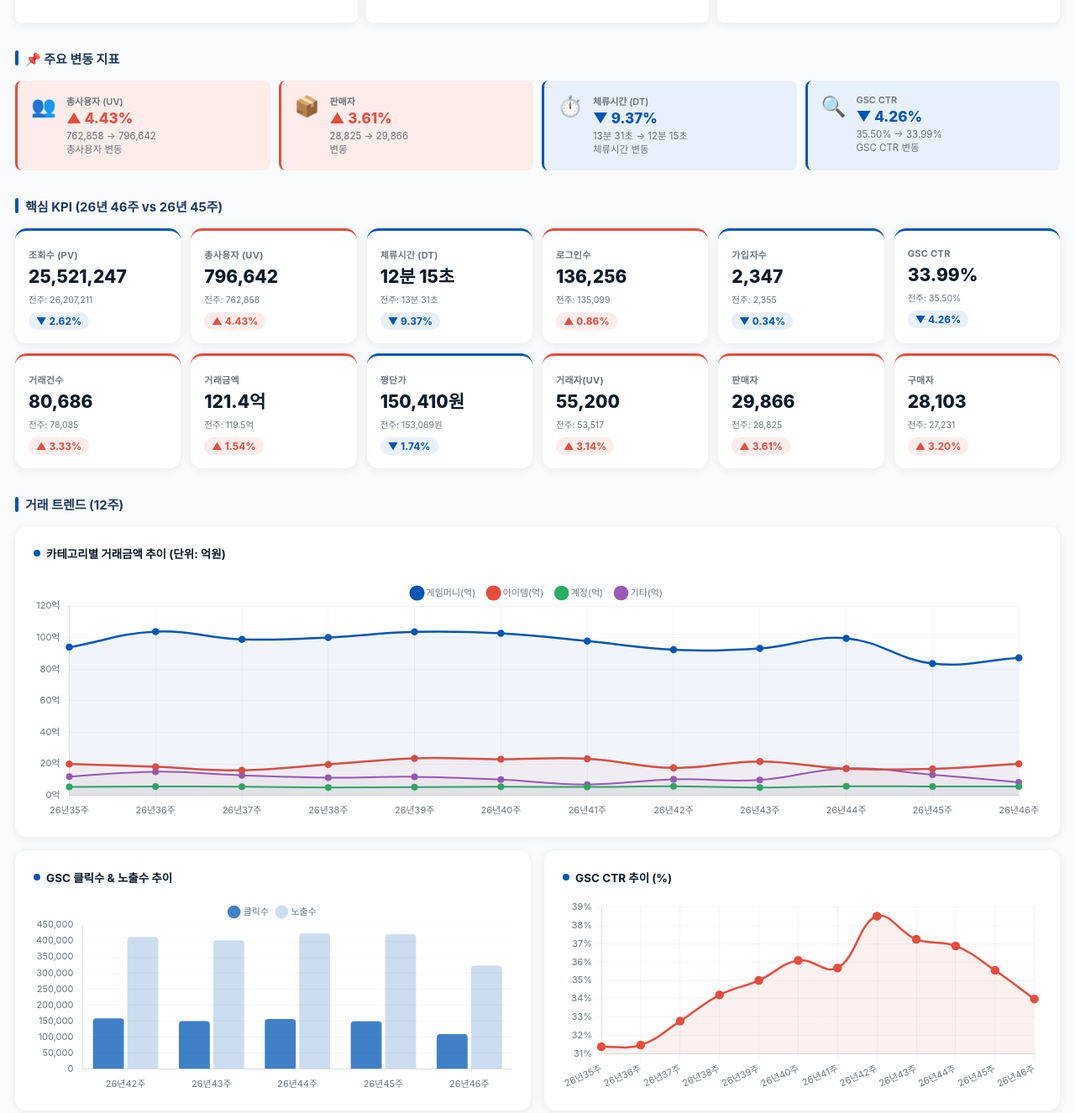
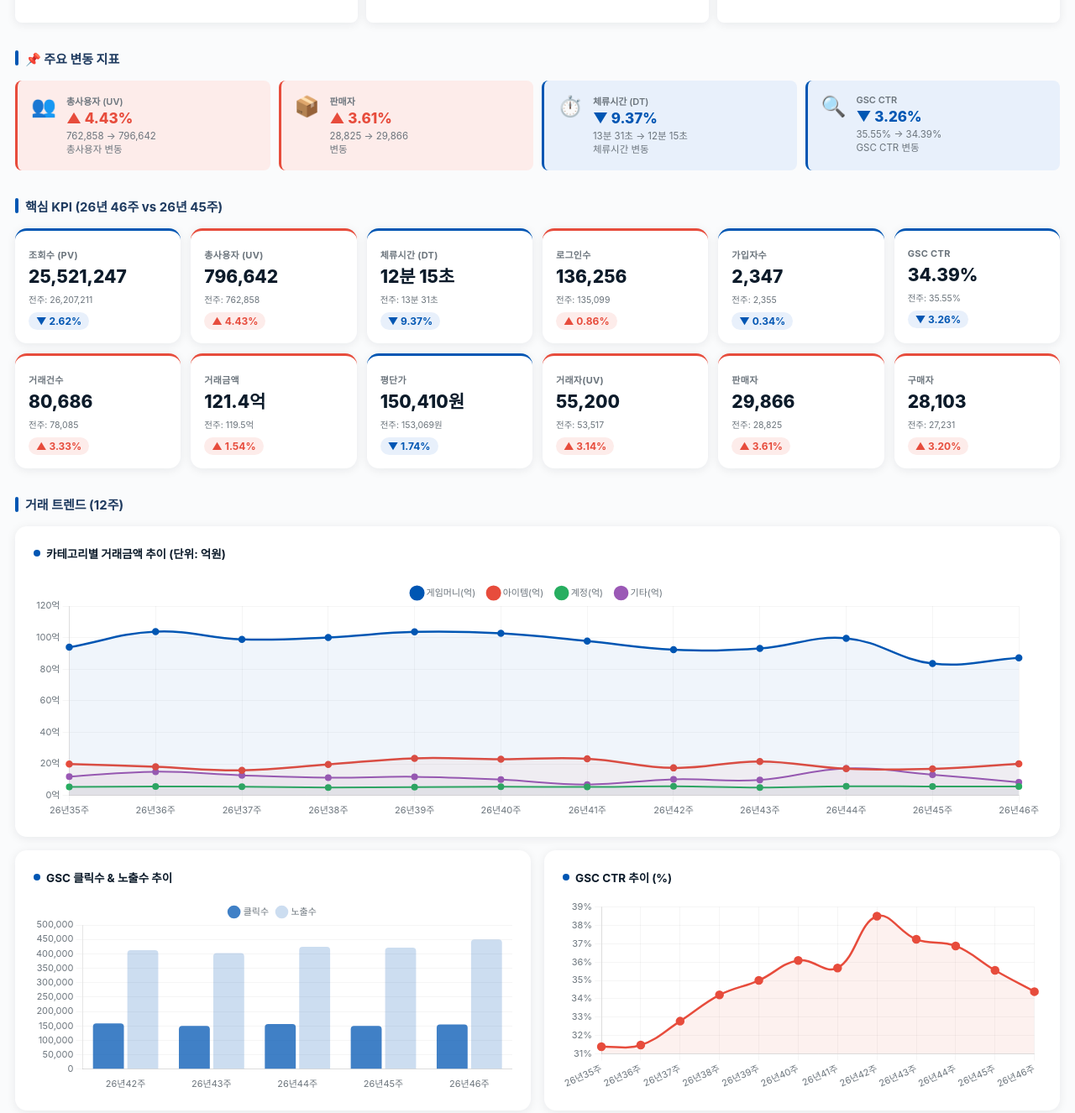
Before and after one commit to itemmania-mkt/2026_46w_imweeklyreport, a plain HTML site: page index.html in a window 1280 px wide. Shown: the part 1063-2389 px from the top of the page at 84% size. Drawn offline with nearby package versions, Linux system fonts and the light colour scheme.

Commit message:
Add files via upload

```diff
--- a/index.html
+++ b/index.html
@@ -196,8 +196,8 @@
         <div class="alert-icon">🔍</div>
         <div>
           <div class="alert-label">GSC CTR</div>
-          <div class="alert-val">▼ 4.26%</div>
-          <div class="alert-desc">35.50% → 33.99%<br>GSC CTR 변동</div>
+          <div class="alert-val">▼ 3.26%</div>
+          <div class="alert-desc">35.55% → 34.39%<br>GSC CTR 변동</div>
         </div>
       </div>
     </div>
@@ -238,9 +238,9 @@
       </div>
       <div class="kpi-card down">
         <div class="kpi-label">GSC CTR</div>
-        <div class="kpi-value">33.99%</div>
-        <div class="kpi-sub">전주: 35.50%</div>
-        <span class="kpi-wow down">▼ 4.26%</span>
+        <div class="kpi-value">34.39%</div>
+        <div class="kpi-sub">전주: 35.55%</div>
+        <span class="kpi-wow down">▼ 3.26%</span>
       </div>
       <div class="kpi-card up">
         <div class="kpi-label">거래건수</div>
@@ -571,7 +571,7 @@
     </div>
   </div>
 </div>
-<div class="footer">2026년 46주차 아이템매니아 마케팅 코어 인덱스 &nbsp;|&nbsp; 기간: 2026.11.09 ~ 2026.11.15 &nbsp;|&nbsp; 생성일: 2026.11.17 &nbsp;|&nbsp; 2026-46w-1 기준 · Summary 3영역 &nbsp;|&nbsp; CONFIDENTIAL</div>
+<div class="footer">2026년 46주차 아이템매니아 마케팅 코어 인덱스 &nbsp;|&nbsp; 기간: 2026.11.09 ~ 2026.11.15 &nbsp;|&nbsp; 생성일: 2026.11.24 &nbsp;|&nbsp; 2026-46w-2 기준 · Summary 3영역 &nbsp;|&nbsp; CONFIDENTIAL</div>
 <script>
 Chart.defaults.font.family="'Pretendard',-apple-system,sans-serif";
 Chart.defaults.font.size=11;
@@ -590,14 +590,14 @@ new Chart(document.getElementById('trendChart'), {
 new Chart(document.getElementById('gscChart'), {
   type:'bar',
   data:{labels:["26년42주", "26년43주", "26년44주", "26년45주", "26년46주"],datasets:[
-    {label:'클릭수',data:[158818, 149773, 156357, 149734, 109681],backgroundColor:'rgba(0,86,179,.75)',borderRadius:4},
-    {label:'노출수',data:[412529, 402149, 423979, 421194, 322723],backgroundColor:'rgba(0,86,179,.2)',borderRadius:4}
+    {label:'클릭수',data:[158818, 149773, 156357, 149734, 154761],backgroundColor:'rgba(0,86,179,.75)',borderRadius:4},
+    {label:'노출수',data:[412529, 402149, 423979, 421194, 450025],backgroundColor:'rgba(0,86,179,.2)',borderRadius:4}
   ]},
   options:{responsive:true,maintainAspectRatio:false,plugins:{legend:{position:'top',labels:{usePointStyle:true}}},scales:{x:{grid:{display:false}},y:{grid:{color:'rgba(0,0,0,.04)'}}}}
 });
 new Chart(document.getElementById('ctrChart'), {
   type:'line',
-  data:{labels:weeks,datasets:[{label:'GSC CTR(%)',data:[31.39, 31.48, 32.78, 34.21, 35.0, 36.09, 35.68, 38.5, 37.24, 36.88, 35.55, 33.99],borderColor:'#E74C3C',backgroundColor:'rgba(231,76,60,.08)',borderWidth:2.5,pointBackgroundColor:'#E74C3C',pointRadius:4,tension:.4,fill:true}]},
+  data:{labels:weeks,datasets:[{label:'GSC CTR(%)',data:[31.39, 31.48, 32.78, 34.21, 35.0, 36.09, 35.68, 38.5, 37.24, 36.88, 35.55, 34.39],borderColor:'#E74C3C',backgroundColor:'rgba(231,76,60,.08)',borderWidth:2.5,pointBackgroundColor:'#E74C3C',pointRadius:4,tension:.4,fill:true}]},
   options:{responsive:true,maintainAspectRatio:false,plugins:{legend:{display:false}},scales:{x:{grid:{color:'rgba(0,0,0,.04)'},ticks:{maxRotation:30}},y:{grid:{color:'rgba(0,0,0,.04)'},ticks:{callback:function(v){return v+'%';}}}}}
 });
 new Chart(document.getElementById('ageChart'), {
```
